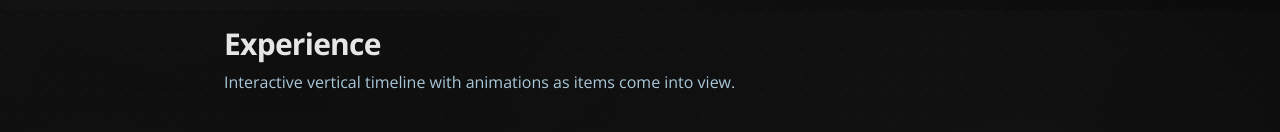
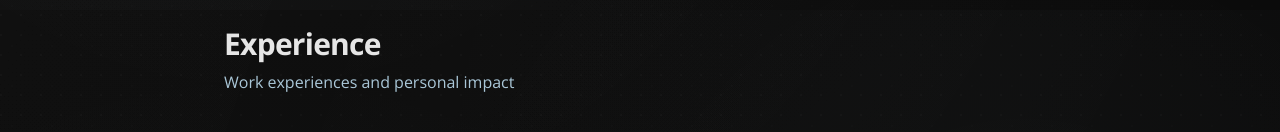
Before and after one commit to Mikask1/portfolio-darren, a Next.js app: page / in a window 1280 px wide. Shown: the part 790-922 px from the top of the page. Built offline with nearby package versions, Linux system fonts and the light colour scheme.

Commit message:
fix: better experience section subtitle

```diff
--- a/src/components/Timeline.tsx
+++ b/src/components/Timeline.tsx
@@ -98,7 +98,7 @@ export default function Timeline() {
 			<div className="container-px mx-auto max-w-4xl py-20">
 				<h2 className="text-2xl font-bold tracking-tight sm:text-3xl">Experience</h2>
 				<p className="mt-2 text-muted-foreground">
-					Interactive vertical timeline with animations as items come into view.
+					Work experiences and personal impact
 				</p>
 				<div className="relative mt-10">
 					<div className="absolute left-5 top-0 bottom-0 w-px bg-border hidden sm:block" />
```
